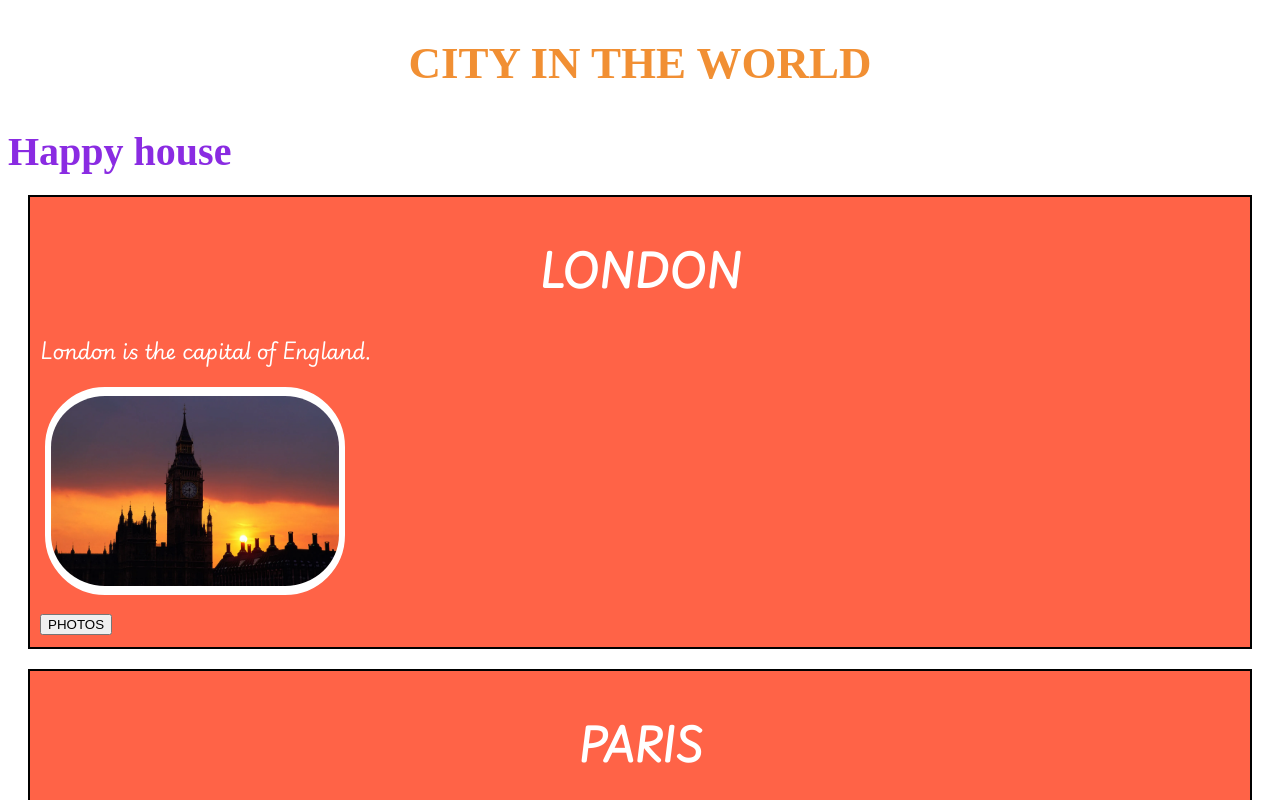
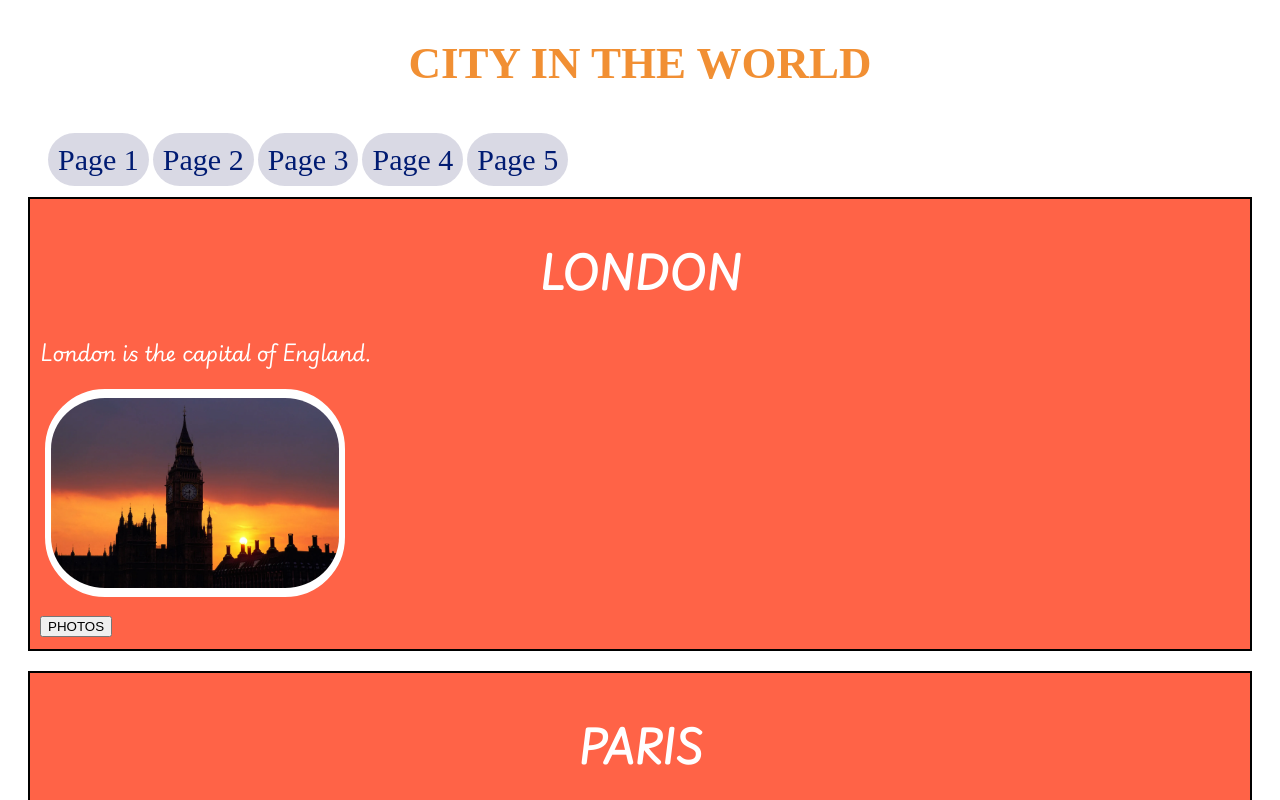
Before and after one commit to Rimus0cod/first-web-site, a plain HTML site: page index.html in a window 1280 px wide. Shown: the top 800 px of the page. Drawn offline with Linux system fonts and the light colour scheme.

Commit message:
Change style

```diff
--- a/index.html
+++ b/index.html
@@ -8,10 +8,15 @@
   </head>
   <body>
     <h1>City in the world</h1>
-    <a
-      href="https://www.google.com/url?sa=t&rct=j&q=&esrc=s&source=web&cd=&cad=rja&uact=8&ved=2ahUKEwjR3NvinqSJAxXmFBAIHX0ZAvAQwqsBegQIBRAF&url=https%3A%2F%2Fmusic.apple.com%2Fru%2Fmusic-video%2Fhappy-house%2F1371388634%3Fl%3Duk&usg=AOvVaw2XpA5gd4S2mphmNhLG7RaS&opi=89978449"
-      >Happy house</a
-    >
+    <nav class="navigatoin">
+      <ul class="link-list">
+        <li><a href="#" class="page-link">Page 1</a></li>
+        <li><a href="#" class="page-link">Page 2</a></li>
+        <li><a href="#" class="page-link">Page 3</a></li>
+        <li><a href="#" class="page-link">Page 4</a></li>
+        <li><a href="#" class="page-link">Page 5</a></li>
+      </ul>
+    </nav>
 
     <div class="city">
       <h2>London</h2>
--- a/style.css
+++ b/style.css
@@ -54,11 +54,28 @@ h2 {
   text-transform: lowercase;
 }
 
-a {
+.link-list li {
+  display: inline-block;
+  margin-top: 15px;
+}
+
+.page-link {
   text-decoration: none;
-  color: blueviolet;
-  font-weight: bold;
-  font-size: 40px;
+  color: rgb(0, 27, 114);
+  font-size: 30px;
+  background-color: rgba(194, 194, 212, 0.616);
+  padding: 10px;
+  border-radius: 50px;
+}
+
+.page-link:hover {
+  color: rgb(194, 0, 136);
+  background-color: lightblue;
+}
+
+.page-link:focus {
+  border: solid rgb(255, 122, 122) 5px;
+  color: rgb(0, 0, 0);
 }
 
 .img1 {
@@ -98,7 +115,8 @@ table {
   border-collapse: collapse;
 }
 
-td, th {
+td,
+th {
   border: solid black 1px;
 }
 
```
